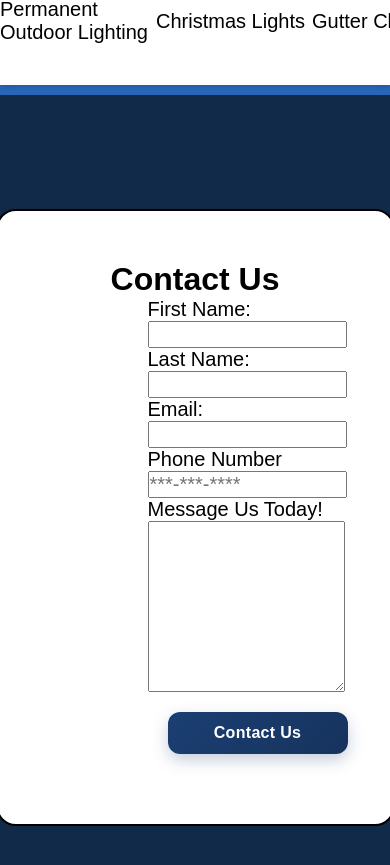
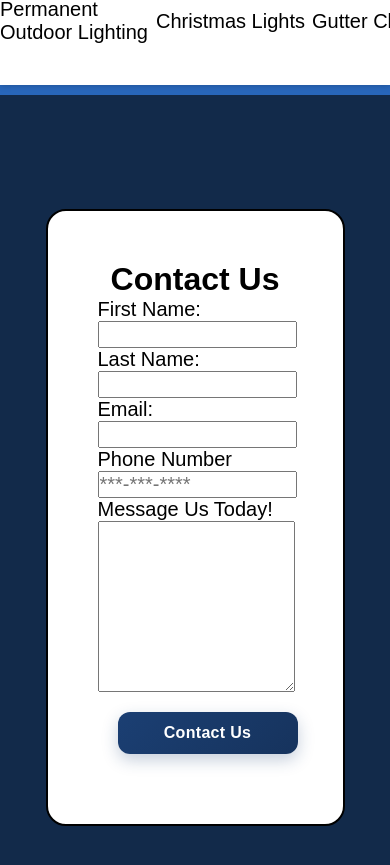
Before and after one commit to Patrick-Tomic/alphaenterprises, a React (Vite) app: page / in a window 390 px wide. Shown: the part 5253-6118 px from the top of the page. Built offline with nearby package versions, Linux system fonts and the light colour scheme; a web font is replaced by a local one.

Commit message:
aligned form

```diff
--- a/src/App.css
+++ b/src/App.css
@@ -213,7 +213,9 @@ ul{
 
   }
   form{
-    margin-left: 0;
+    margin: 0;
+
+
   }
 
   input{
--- a/src/App.tsx
+++ b/src/App.tsx
@@ -193,7 +193,7 @@ function App() {
      <h1 className='self-center'>
       Contact Us
     </h1>
-    <form className='flex flex-col  justify-center w-[50vw] ml-[100px] ' action="https://formspree.io/f/xbdjdzpj" method='POST'>
+    <form className='flex flex-col  justify-center w-[50vw]  ' action="https://formspree.io/f/xbdjdzpj" method='POST'>
 
         <label id='firstLabel' htmlFor="firstName">First Name:  </label>
         <input id='firstName' name='firstName' type="text" required />
```
